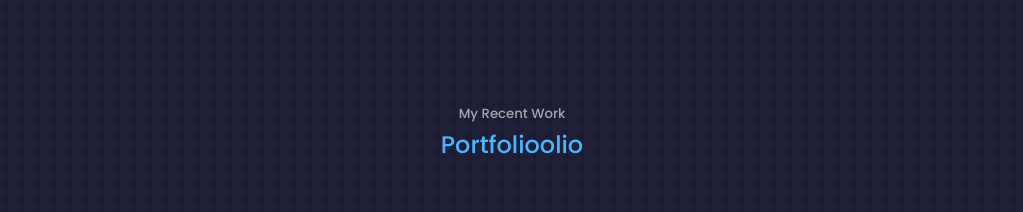
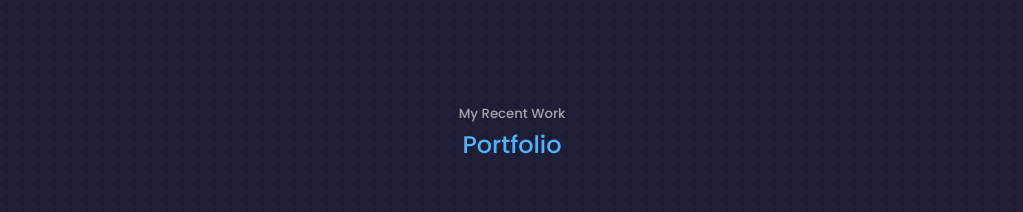
Before and after one commit to JuniorFixHow/Portfolio, a React (Create React App) app: page / in a window 1280 px wide. Shown: the part 3040-3252 px from the top of the page, without its empty margins (128-1151 px from the left). Built offline with nearby package versions, Linux system fonts and the light colour scheme.

Commit message:
Update Portfolio.jsx

```diff
--- a/src/components/portfolio/Portfolio.jsx
+++ b/src/components/portfolio/Portfolio.jsx
@@ -56,7 +56,7 @@ const Portfolio = () => {
   return (
     <section id='portfolio'>
       <h5>My Recent Work</h5>
-      <h2>Portfolioolio</h2>
+      <h2>Portfolio</h2>
 
       <div className="container portfolio__container">
         {
```
